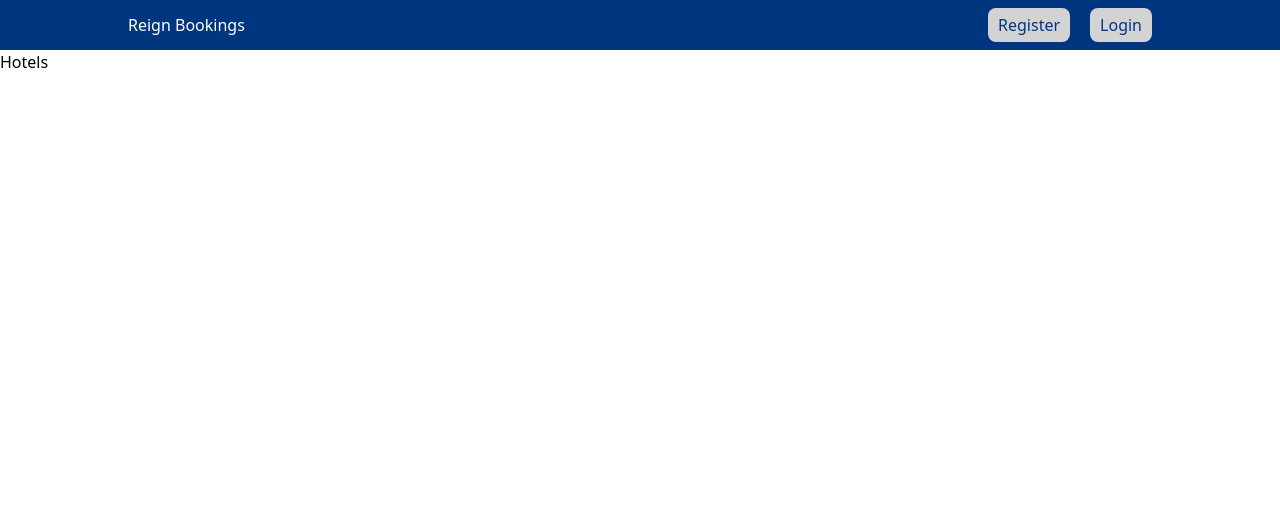
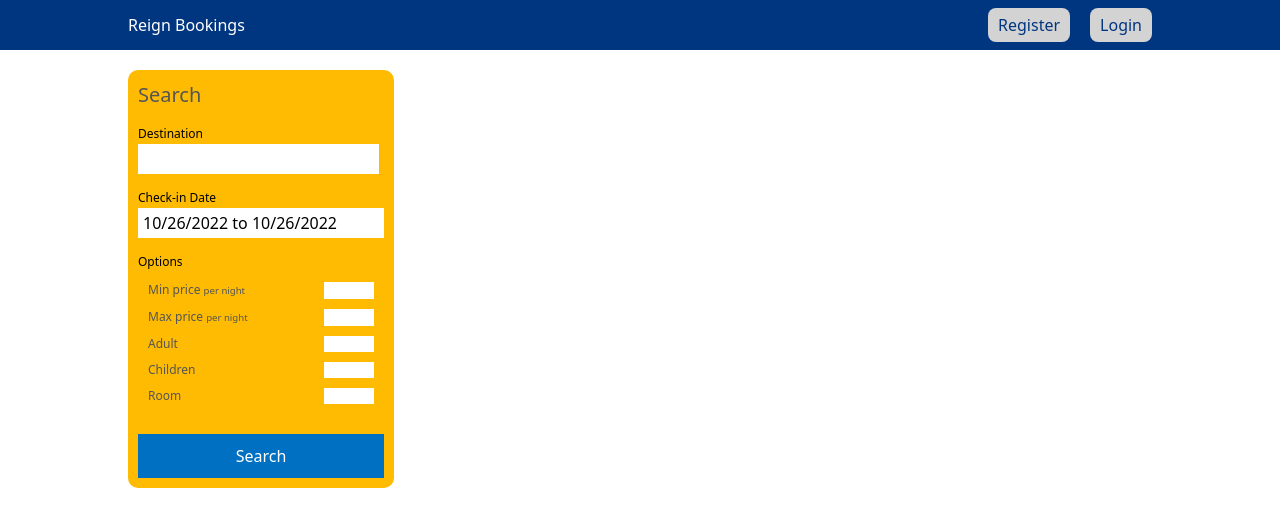
Before and after one commit to toniojenkins/rein_bookings, a Next.js app: page /Hotels in a window 1280 px wide. Shown: the top 526 px of the page. Built offline with nearby package versions, Linux system fonts and the light colour scheme.

Commit message:
ADDED: hotel page -> search func -> query data url

```diff
--- a/components/Header.jsx
+++ b/components/Header.jsx
@@ -9,6 +9,7 @@ import {
 } from '@fortawesome/free-solid-svg-icons';
 import { FontAwesomeIcon } from '@fortawesome/react-fontawesome';
 import { format } from 'date-fns';
+import { useRouter } from 'next/router';
 import React, { useState } from 'react';
 import { DateRangePicker } from 'react-date-range';
 import 'react-date-range/dist/styles.css'; // main style file
@@ -29,6 +30,22 @@ const Header = () => {
             key: 'selection',
         },
     ]);
+
+    const router = useRouter();
+    const adults = options.adult;
+    const children = options.children;
+    const room = options.room;
+    const handleSearch = () => {
+        router.push({
+            pathname: '/hotels',
+            query: {
+                destination: input,
+                adults: adults,
+                children: children,
+                room: room,
+            },
+        });
+    };
 
     const handleOption = (gender, op) => {
         setOptions((prev) => {
@@ -101,16 +118,6 @@ const Header = () => {
                                 'MM/dd/yyyy'
                             )} to ${format(date[0].endDate, 'MM/dd/yyyy')}`}
                         </span>
-                        {openDate && (
-                            <DateRangePicker
-                                className="z-20 absolute top-[43px] left-[80px] text-black"
-                                editableDateInputs={true}
-                                onChange={(item) => setDate([item.selection])}
-                                moveRangeOnFirstSelection={false}
-                                minDate={new Date()}
-                                ranges={date}
-                            />
-                        )}
                     </div>
                     <div className="headerItem">
                         <FontAwesomeIcon
@@ -198,7 +205,12 @@ const Header = () => {
                         )}
                     </div>
                     <div className="headerItem">
-                        <button className="bg-[blue]">Search</button>
+                        <button
+                            className="bg-[blue]"
+                            onClick={() => handleSearch()}
+                        >
+                            Search
+                        </button>
                     </div>
                 </div>
             </div>
--- a/components/HomeContainer.jsx
+++ b/components/HomeContainer.jsx
@@ -1,9 +1,9 @@
 import React from 'react';
 import CustomerProp from './CustomerProp';
 import Featured from './Featured';
+import Footer from './Footer';
 import MailList from './MailList';
 import PropertyList from './PropertyList';
-
 const HomeContainer = () => {
     return (
         <div className="mt-[50px] flex flex-col items-center gap-[30px]">
@@ -13,6 +13,7 @@ const HomeContainer = () => {
             <h1>Home guests love</h1>
             <CustomerProp />
             <MailList />
+            <Footer />
         </div>
     );
 };
--- /dev/null
+++ b/components/HotelPage.jsx
@@ -0,0 +1,124 @@
+import { format } from 'date-fns';
+import { useRouter } from 'next/router';
+import { useState } from 'react';
+import { DateRangePicker } from 'react-date-range';
+import 'react-date-range/dist/styles.css'; // main style file
+import 'react-date-range/dist/theme/default.css'; // theme css file
+const HotelPage = () => {
+    const router = useRouter();
+    const { destination, adults, children, room } = router.query;
+    const [openDate, setOpenDate] = useState(false);
+
+    const [options, setOptions] = useState({
+        adults: adults,
+        children: children,
+        room: room,
+    });
+
+    const [date, setDate] = useState([
+        {
+            startDate: new Date(),
+            endDate: new Date(),
+            key: 'selection',
+        },
+    ]);
+    return (
+        <div className="">
+            <div className="flex justify-center mt-[20px]">
+                <div className="w-[100%] max-w-[1024px] flex gap-[20px]">
+                    <div className="flex-1 bg-[#febb02] p-[10px] rounded-[10px] sticky">
+                        <h1 className="text-[20px] text-[#555] mb-[10px]">
+                            Search
+                        </h1>
+                        <div className="list-item list-none">
+                            <label className="">Destination</label>
+                            <input placeholder={destination} type="text" />
+                        </div>
+                        <div className="list-item list-none">
+                            <label>Check-in Date</label>
+                            <span onClick={() => setOpenDate(!openDate)}>
+                                {`${format(
+                                    date[0].startDate,
+                                    'MM/dd/yyyy'
+                                )} to ${format(date[0].endDate, 'MM/dd/yyyy')}`}
+                            </span>
+                            {openDate && (
+                                <DateRangePicker
+                                    editableDateInputs={true}
+                                    onChange={(item) =>
+                                        setDate([item.selection])
+                                    }
+                                    moveRangeOnFirstSelection={false}
+                                    minDate={new Date()}
+                                    ranges={date}
+                                />
+                            )}
+                        </div>
+                        <div className="list-item list-none">
+                            <label className="">Options </label>
+                            <div className="list-option">
+                                <div className="list-optionItem">
+                                    <span className="list-optionText">
+                                        Min price <small>per night</small>
+                                    </span>
+                                    <input
+                                        type="text"
+                                        className="list-optionInput"
+                                    />
+                                </div>
+                                <div className="list-optionItem">
+                                    <span className="list-optionText">
+                                        Max price <small>per night</small>
+                                    </span>
+                                    <input
+                                        type="text"
+                                        className="list-optionInput"
+                                    />
+                                </div>
+                                <div className="list-optionItem">
+                                    <span className="list-optionText">
+                                        Adult
+                                    </span>
+                                    <input
+                                        min={1}
+                                        placeholder={adults}
+                                        type="text"
+                                        className="list-optionInput"
+                                    />
+                                </div>
+                                <div className="list-optionItem">
+                                    <span className="list-optionText">
+                                        Children
+                                    </span>
+                                    <input
+                                        min={0}
+                                        placeholder={children}
+                                        type="text"
+                                        className="list-optionInput"
+                                    />
+                                </div>
+                                <div className="list-optionItem">
+                                    <span className="list-optionText">
+                                        Room
+                                    </span>
+                                    <input
+                                        min={1}
+                                        placeholder={room}
+                                        type="text"
+                                        className="list-optionInput"
+                                    />
+                                </div>
+                            </div>
+                        </div>
+                        <button className="p-[10px] bg-[#0071c2] text-white border-none w-[100%] font-[500] cursor-pointer">
+                            Search
+                        </button>
+                    </div>
+                    <div className="flex-3"></div>
+                </div>
+            </div>
+        </div>
+    );
+};
+
+export default HotelPage;
--- a/components/Layout.jsx
+++ b/components/Layout.jsx
@@ -7,7 +7,6 @@ const Layout = ({ children }) => {
         <>
             <Navbar />
             {children}
-            <Footer />
         </>
     );
 };
--- a/components/MailList.jsx
+++ b/components/MailList.jsx
@@ -13,7 +13,7 @@ const MailList = () => {
                     type="text"
                     placeholder="Your Email"
                 />
-                <button className="h-[50px] bg-[#0071c2] text-white font-[500] border-none rounded-[5px] cursor-pointer">
+                <button className="h-[50px] bg-[#0071c2] text-white font-[500] border-none rounded-[5px] cursor-pointer p-[5px]">
                     Subscribe
                 </button>
             </div>
--- a/pages/Hotels.js
+++ b/pages/Hotels.js
@@ -1,7 +1,10 @@
-import React from 'react';
-import featuredProperties from '../components/featuredProperties';
+import HotelPage from '../components/HotelPage';
 const hotels = () => {
-    return <div>Hotels</div>;
+    return (
+        <div className="">
+            <HotelPage />
+        </div>
+    );
 };
 
 export default hotels;
--- a/styles/globals.css
+++ b/styles/globals.css
@@ -115,3 +115,53 @@
         @apply text-[14px];
     }
 }
+
+@layer components {
+    .footer {
+        @apply w-[100%] max-w-[1024px] text-xs;
+    }
+
+    .fLists {
+        @apply w-[100%] flex justify-between mb-[50px];
+    }
+
+    .fList {
+        @apply list-none p-[0];
+    }
+
+    .fListItem {
+        @apply mb-[10px] text-[#003590] cursor-pointer;
+    }
+
+    .list-item {
+        @apply flex flex-col gap-[5px] mb-[10px];
+    }
+
+    .list-item > label {
+        @apply text-xs;
+    }
+
+    .list-item > input {
+        @apply h-[30px] border-none p-[5px];
+    }
+
+    .list-item > span {
+        @apply h-[30px] p-[5px] bg-white flex items-center cursor-pointer;
+    }
+
+    .list-option {
+        @apply p-[10px];
+    }
+
+    .list-optionItem {
+        @apply flex justify-between mb-[10px] text-[#555] text-xs;
+    }
+
+    .list-optionInput {
+        @apply w-[50px];
+    }
+
+    .list-result {
+        @apply flex-3;
+    }
+}
--- a/tailwind.config.js
+++ b/tailwind.config.js
@@ -5,6 +5,11 @@ module.exports = {
         './components/**/*.{js,ts,jsx,tsx}',
     ],
     theme: {
+        flex: {
+            1: '1 1 0%',
+            2: '2 2 0%',
+            3: '3 3 0%',
+        },
         extend: {},
     },
     plugins: [],
```
Also changed, not shown: components/Footer.jsx (+46 -1 lines).
